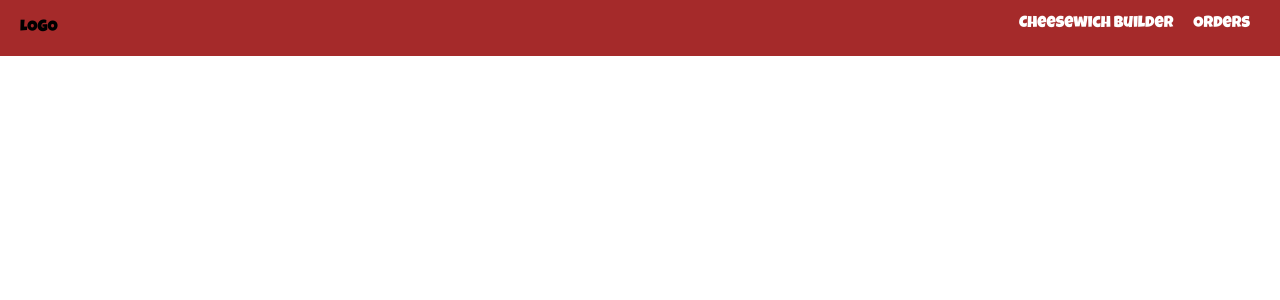
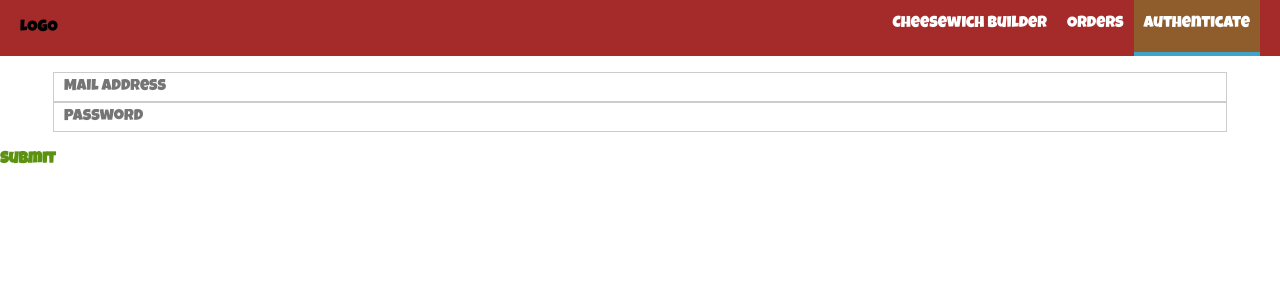
Before and after one commit to chunyukuo88/cheesewich, a React app: page /auth in a window 1280 px wide. Shown: the top 300 px of the page. Built offline with nearby package versions, Linux system fonts and the light colour scheme.

Commit message:
WIP: Auth component.

```diff
--- a/src/App.jsx
+++ b/src/App.jsx
@@ -4,11 +4,13 @@
 import CheesewichBuilder from './containers/CheesewichBuilder/CheesewichBuilder.jsx';
 import Checkout from './containers/Checkout/Checkout.jsx';
 import Orders from './containers/Orders/Orders.jsx';
+import Auth from './containers/Auth/Auth.jsx';
 
 const App = () => (
     <Layout>
         <Switch>
             <Route path='/' exact component={CheesewichBuilder}/>
+            <Route path='/auth' component={Auth}/>
             <Route path='/checkout' component={Checkout}/>
             <Route path='/orders' component={Orders}/>
         </Switch>
--- a/src/components/Navigation/NavItems/NavItems.jsx
+++ b/src/components/Navigation/NavItems/NavItems.jsx
@@ -6,6 +6,7 @@
     <ul className={classes.nav_items}>
         <NavigationItem link="/" exact>Cheesewich Builder</NavigationItem>
         <NavigationItem link="/orders">Orders</NavigationItem>
+        <NavigationItem link="/auth">Authenticate</NavigationItem>
     </ul>
 );
 
--- /dev/null
+++ b/src/containers/Auth/Auth.jsx
@@ -0,0 +1,72 @@
+import React, { Component } from 'react';
+import Input from '../../components/UI/Input/Input.jsx';
+import Button from '../../components/UI/Button/Button.jsx';
+
+class Auth extends Component {
+    state = {
+        controls: {
+            email: {
+                elementType: 'input',
+                elementConfig: {
+                    type: 'email',
+                    placeholder: 'Mail address',
+                },
+                value: '',
+                validation: {
+                    required: true,
+                    isEmail: true,
+                },
+                valid: false,
+                touched: false,
+            },
+            password: {
+                elementType: 'input',
+                elementConfig: {
+                    type: 'password',
+                    placeholder: 'Password',
+                },
+                value: '',
+                validation: {
+                    required: true,
+                    validPassword: true,
+                },
+                valid: false,
+                touched: false,
+            },
+        },
+    }
+
+    render() {
+        const formElementsArray = [];
+        for (let key in this.state.controls) {
+            formElementsArray.push({
+                id: key,
+                config: this.state.controls[key]
+            });
+        };
+        console.log(this.state);
+        const form = formElementsArray.map(formElement =>  (
+            <Input
+            elementConfig={formElement.config.elementConfig}
+            elementType={formElement.config.elementType}
+            invalid={!formElement.config.valid}
+            key={formElement.id}
+            shouldValidate={formElement.config.validation}
+            touched={formElement.config.touched}
+            value={formElement.config.value}/>
+        ));
+
+        return (
+            <div>
+                <form>
+                    {form}
+                <Button buttonType="green">
+                    Submit
+                </Button>
+                </form>
+            </div>
+        );
+    }
+}
+
+export default Auth;
```
